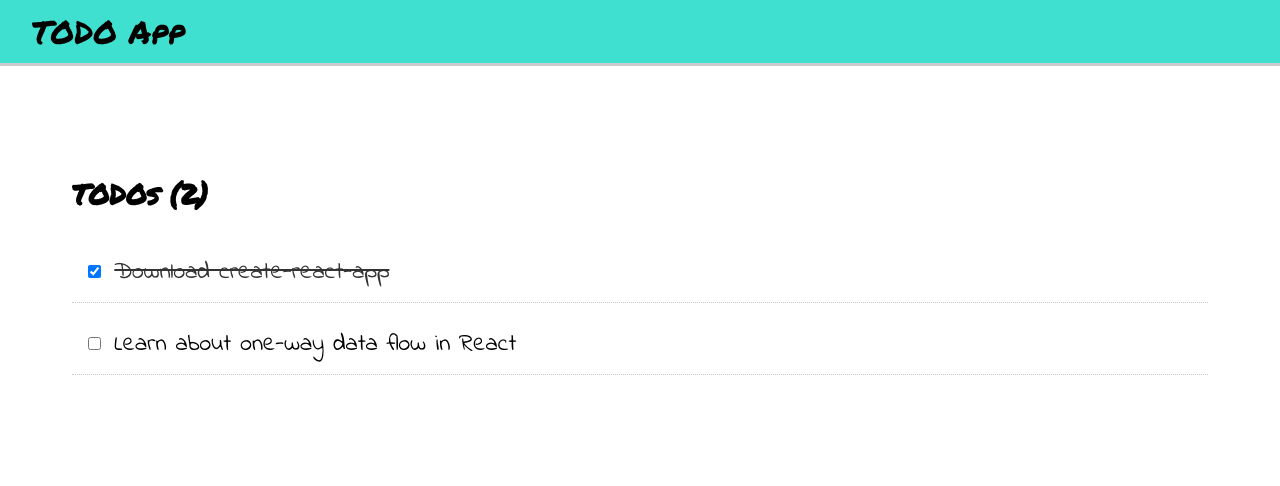
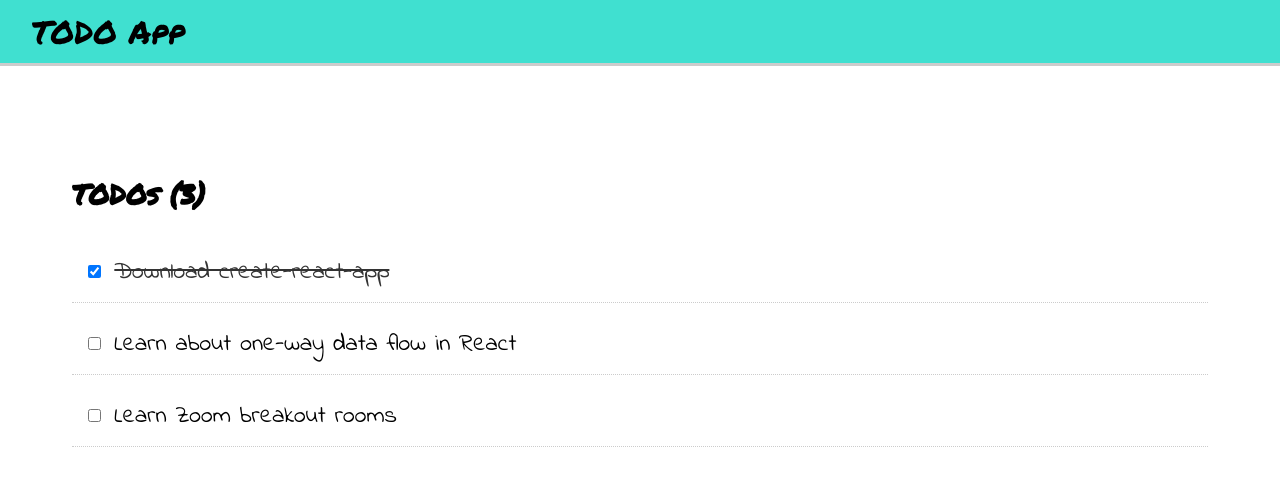
Before and after one commit to o-Outlandish1/react-data-flow-example, a React (Create React App) app: page / in a window 1280 px wide. Shown: the top 486 px of the page. Built offline with nearby package versions, Linux system fonts and the light colour scheme.

Commit message:
just mutated state because oh well

```diff
--- a/src/App.js
+++ b/src/App.js
@@ -2,7 +2,10 @@ import React, { Component } from "react";
 import TodoList from "./components/TodoList";
 import "./App.css";
 
-const STARTER_STATE = {
+class App extends Component {
+  constructor(props) {
+    super(props);
+    this.state = {
       todos: [
         {
           text: "Download create-react-app",
@@ -15,22 +18,22 @@ const STARTER_STATE = {
           created: new Date(),
           isCompleted: false,
           id: 2
+        },
+        {
+          text: "Learn Zoom breakout rooms",
+          created: new Date(),
+          isCompleted: false,
+          id: 3
         }
       ]
     };
-
-class App extends Component {
-  constructor(props) {
-    super(props);
-    this.state = STARTER_STATE;
   }
   render() {
     const actions = {
       updateTodoCompleted: (todoId, isCompleted) => {
-        const todosCopy = [].concat(this.state.todos);
-        const toModify = todosCopy.find(todo => todo.id === todoId);
-        toModify.isCompleted = isCompleted;
-        this.setState({ todos: todosCopy });
+        const idx = this.state.todos.findIndex(todo => todoId === todo.id);
+        this.state.todos[idx].isCompleted = isCompleted;
+        this.setState({});
       }
     };
     return <TodoList todos={this.state.todos} actions={actions} />;
```
Lines whose indentation alone changed are shown as unchanged.
